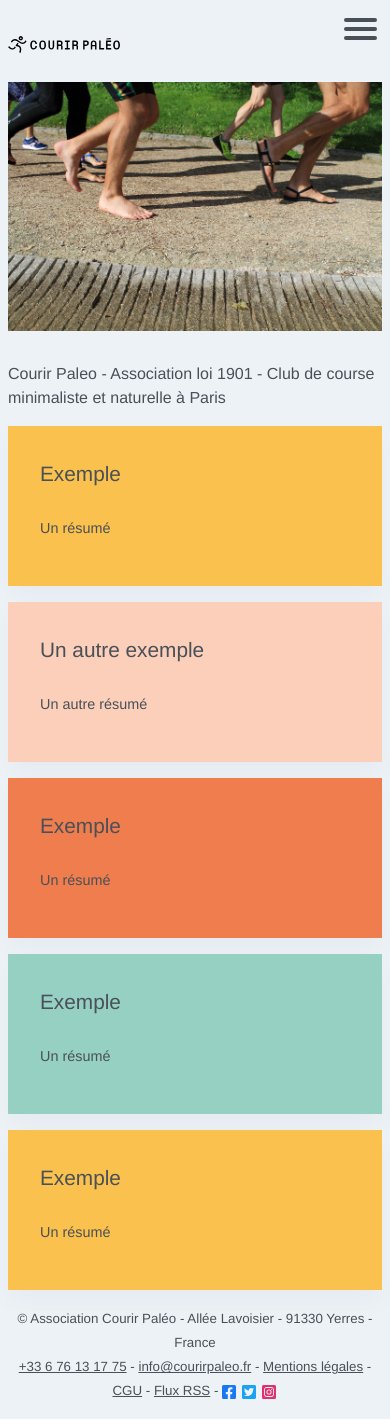
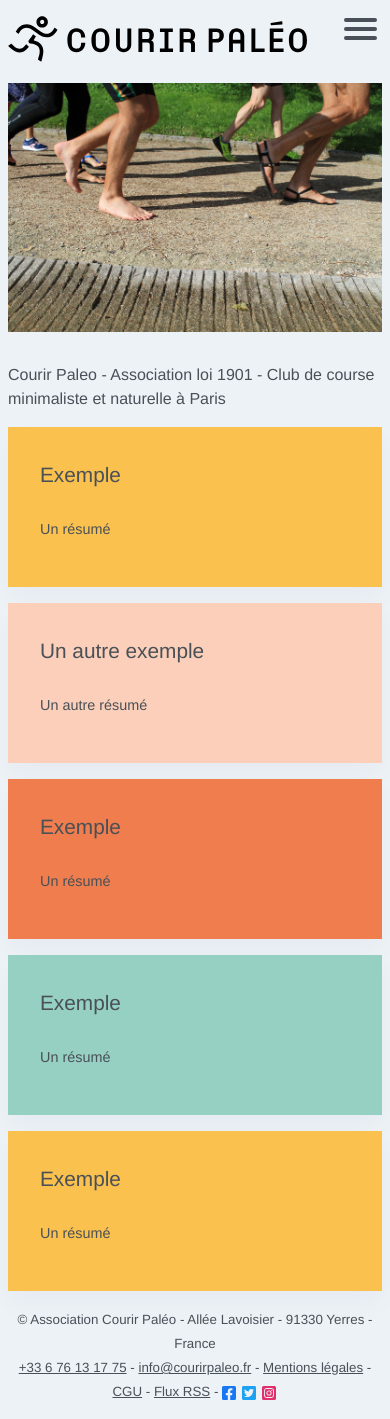
Before and after one commit to courirpaleo/courirpaleo.github.io, a Jekyll site: the page built from index.md, in a window 390 px wide. Built offline with Jekyll 4.4.1, drawn with Linux system fonts in a browser that asks for light colours; some web fonts are replaced.

Commit message:
Media queries Logo

```diff
--- a/_sass/_custom.scss
+++ b/_sass/_custom.scss
@@ -3,3 +3,12 @@
   float: left;
   margin-top: 25px;
 }
+
+
+@media (max-width: 640px) {
+
+  .logo {
+    width: 80%;
+    margin-top: 0px;
+  }
+}
```
